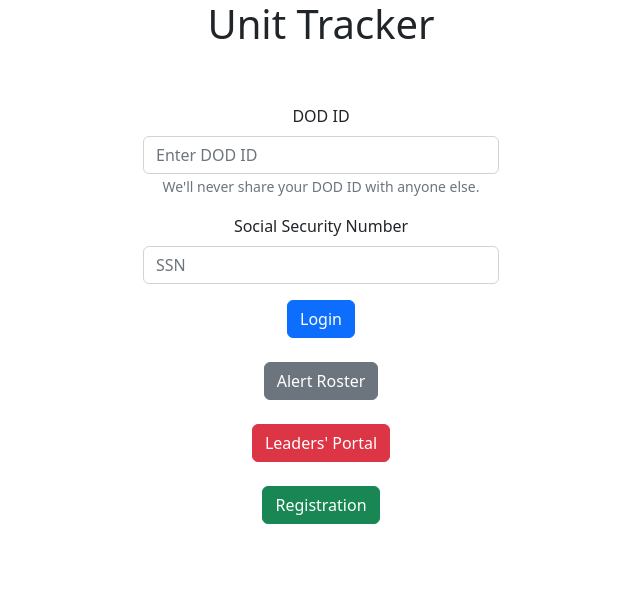
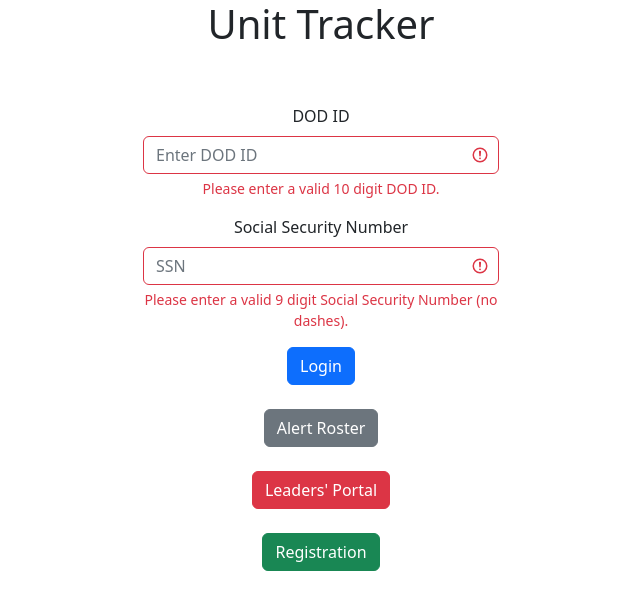
Before and after one commit to CustomFont/unit-tracker, a React (Create React App) app in the folder frontend/: page / in a window 1280 px wide. Shown: the top 610 px of the page, without its empty margins (319-959 px from the left). Built offline with nearby package versions, Linux system fonts and the light colour scheme.

Commit message:
error messages show on incorrect input/ removed logs

```diff
--- a/frontend/src/components/login.js
+++ b/frontend/src/components/login.js
@@ -1,4 +1,4 @@
-import { useState } from 'react';
+import { useEffect, useState } from 'react';
 import Button from 'react-bootstrap/Button';
 import Form from 'react-bootstrap/Form';
 import {LinkContainer} from 'react-router-bootstrap'
@@ -6,24 +6,31 @@ import { useNavigate } from 'react-router-dom';
 
 export default function Login() {
     const [userLogin, setUserLogin] = useState({"DODID": "", "SSN": ""})
+    const [errors, setErrors] = useState({"DODID": false, "SSN": false})
     const navigate = useNavigate();
 
-    const onFormSubmit = e => {
+
+    // move all checking to useEffect
+    useEffect(()=>{
+        let currentErrors = errors;
+        // regex for only numbers
+        if (/^\d+$/.test(userLogin.SSN) === false || userLogin.SSN.length !== 9) {
+            currentErrors = { ...currentErrors, "SSN": true }
+        } else {
+            currentErrors = { ...currentErrors, "SSN": false }
+        }
+        // regex for only numbers
+        if (/^\d+$/.test(userLogin.DODID) === false || userLogin.DODID.length !== 10) {
+            currentErrors = { ...currentErrors, "DODID": true }
+        } else {
+            currentErrors = { ...currentErrors, "DODID": false }
+        }
+        setErrors(currentErrors)
+    },[userLogin])
+
+    const onFormSubmit = (e) => {
         e.preventDefault()
-        // sanitize input here
-        if (/^\d+$/.test(userLogin.DODID) === false) {
-            console.log('DODID must be a number')
-            return
-        } if (userLogin.DODID.length !== 10) {
-            console.log("DODID must have a length of 10")
-            return
-        } if (/^\d+$/.test(userLogin.SSN) === false) {
-            console.log('SSN must be a number')
-            return
-        } else if (userLogin.SSN.length !== 9) {
-            console.log("DODID must have a length of 9")
-            return
-        }
+        if (errors.DODID === false && errors.SSN === false) {
             let stringifiedJSON = JSON.stringify(userLogin);
             fetch('http://localhost:8080/login', {
                 method: 'POST',
@@ -54,22 +61,30 @@ export default function Login() {
                 }
             })
         }
+    }
 
     return (
         <>
-            <Form>
+            <Form noValidate>
                 <Form.Group className="mb-3" controlId="formBasicDod">
                     <Form.Label>DOD ID</Form.Label>
-                    <Form.Control type="text" placeholder="Enter DOD ID" onChange={(e) => setUserLogin(userLogin => ({ ...userLogin, "DODID": e.target.value }))} value={userLogin.DODID} />
-                    <Form.Text className="text-muted">
+                    <Form.Control required type="text" placeholder="Enter DOD ID" onChange={(e) => setUserLogin(userLogin => ({ ...userLogin, "DODID": e.target.value }))} value={userLogin.DODID} isInvalid={errors.DODID} />
+                    <Form.Control.Feedback type="invalid">
+                        Please enter a valid 10 digit DOD ID.
+                    </Form.Control.Feedback>
+                    {/* <Form.Text className="text-muted" >
                     We'll never share your DOD ID with anyone else.
-                    </Form.Text>
+                    </Form.Text> */}
                 </Form.Group>
 
                 <Form.Group className="mb-3" controlId="formBasicPassword">
                     <Form.Label>Social Security Number</Form.Label>
-                    <Form.Control type="password" placeholder="SSN" onChange={(e) => setUserLogin(userLogin => ({ ...userLogin, "SSN": e.target.value }))} value={userLogin.SSN} />
+                    <Form.Control required type="password" placeholder="SSN" onChange={(e) => setUserLogin(userLogin => ({ ...userLogin, "SSN": e.target.value }))} value={userLogin.SSN} isInvalid={errors.SSN} />
+                    <Form.Control.Feedback type="invalid">
+                        Please enter a valid 9 digit Social Security Number (no dashes).
+                    </Form.Control.Feedback>
                 </Form.Group>
+
                 <Button id="login" variant="primary" type="submit" onClick={onFormSubmit}>
                     Login
                 </Button>
```
Lines whose indentation alone changed are shown as unchanged.
